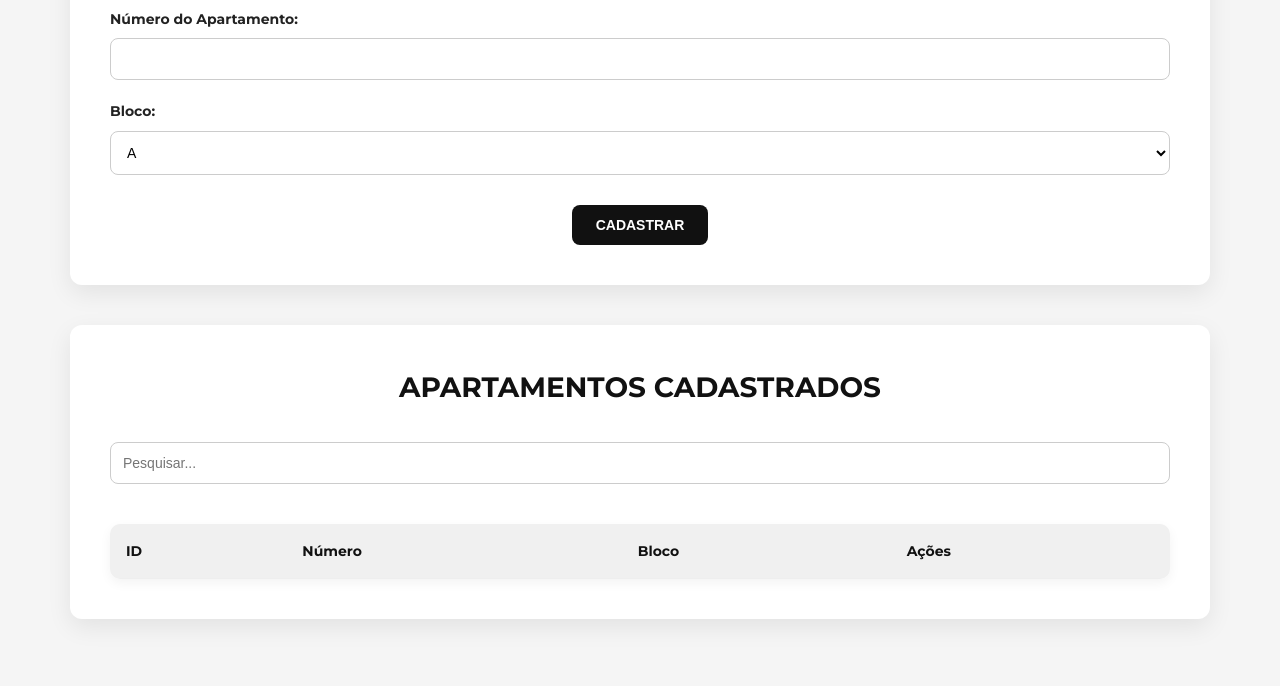
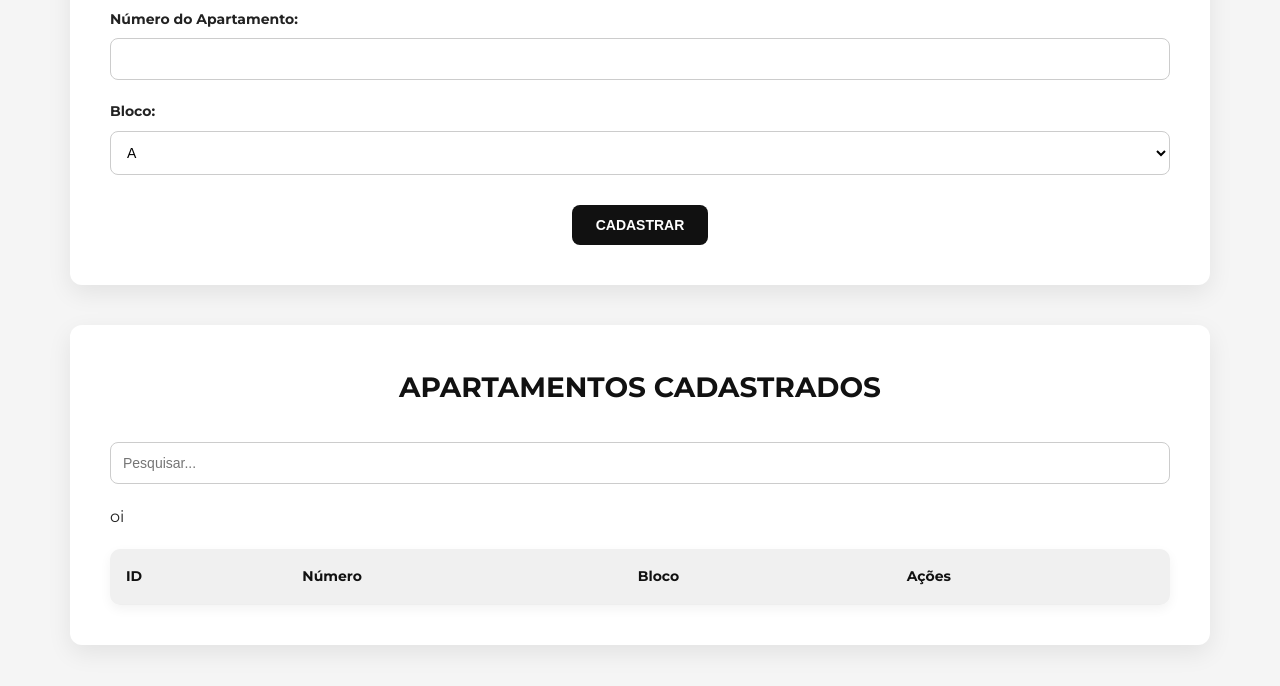
Before and after one commit to Rytu08/condominios, a plain HTML site: page pages/apartamentos.html in a window 1280 px wide. Shown: the part 342-1028 px from the top of the page. Drawn offline with Linux system fonts and the light colour scheme.

Commit message:
de,miurgo

```diff
--- a/pages/apartamentos.html
+++ b/pages/apartamentos.html
@@ -26,7 +26,7 @@
             <h1>APARTAMENTOS CADASTRADOS</h1>
 
             <input type="text" id="pesquisa" placeholder="Pesquisar..." />
-
+oi
             <table>
                 <thead>
                     <tr>
```
